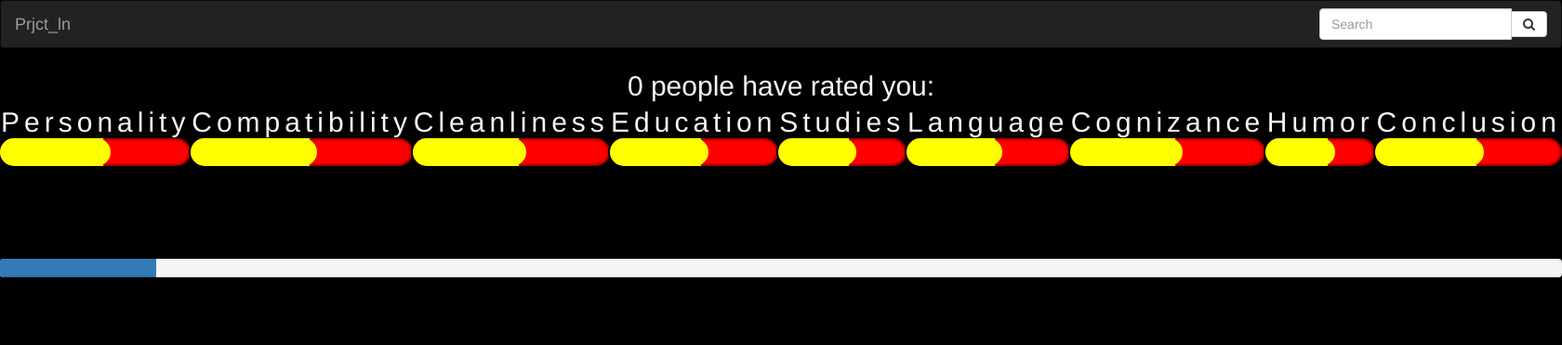
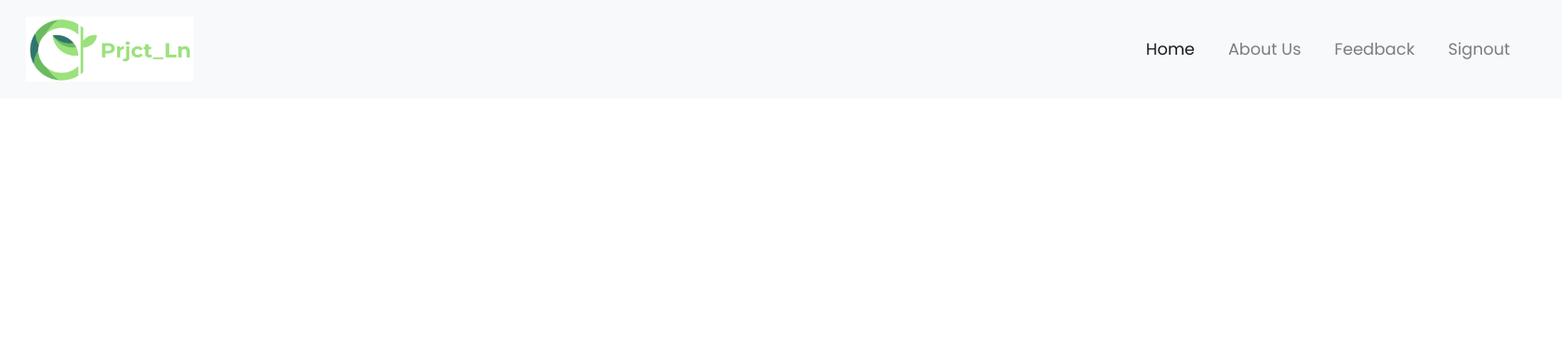
Before and after one commit to ALoneMusk/Prjct_ln, a PHP site: page /EE.php in a window 1680 px wide. Shown: the top 372 px of the page at 93% size. Run offline with PHP 8.4, Linux system fonts and the light colour scheme; the visitor is signed in with stand-in values (Sample User, id 1); data that the repository does not hold is empty; some libraries are stand-ins or nearby versions.

Commit message:
half work done

```diff
--- a/EE.php
+++ b/EE.php
@@ -1,5 +1,4 @@
 <?php
-
 session_start();
 
 $_SESSION['Back'] = $_SERVER['REQUEST_URI'];
@@ -11,7 +10,6 @@ if (!$_SESSION['authorise']) {
 	session_destroy();
 	header('Location:GetIn.php');
 }
-include("header.php");
 include("config.php");
 
 
@@ -32,11 +30,24 @@ foreach ($information as $check) {
 <html>
 <link rel="stylesheet" type="text/css" href="StyleEE.css">
 <script type="text/javascript" src="EE.js"></script>
+<meta charset="utf-8">
+<meta name="viewport" content="width=device-width, initial-scale=1">
+<link rel="stylesheet" href="https://maxcdn.bootstrapcdn.com/bootstrap/4.0.0/css/bootstrap.min.css">
+<script src="https://ajax.googleapis.com/ajax/libs/jquery/3.3.1/jquery.min.js"></script>
+<script src="https://cdnjs.cloudflare.com/ajax/libs/twitter-bootstrap/4.1.3/js/bootstrap.bundle.min.js"></script>
+<script src="https://cdnjs.cloudflare.com/ajax/libs/popper.js/1.12.9/umd/popper.min.js"></script>
+<script src="https://maxcdn.bootstrapcdn.com/bootstrap/4.0.0/js/bootstrap.min.js"></script>
+<script src="https://use.fontawesome.com/releases/v5.0.8/js/all.js"></script>
+<link rel="stylesheet" href="style.css">
+<link rel="stylesheet" href="card.css">
+<style type="text/css">
+	#card_title {
+		color: grey;
+	}
+</style>
 
 <head>
 	<title>Yes, I love Electrical. Do I?</title>
-
-
 </head>
 
 <body>
@@ -63,193 +74,115 @@ foreach ($information as $check) {
 
 
 	?>
+	<!--    Nav Bar -->
+
+	<nav class="navbar navbar-expand-md navbar-light bg-light sticky-top">
+		<div class="container-fluid">
+			<a class="navbar-brand text-primary font-weight-bold" href="#"><img src="img/logo.png" height="70" width="180"></a>
+			<button class="navbar-toggler" type="button" data-toggle="collapse" data-target="#navbarResponsive">
+				<span class="navbar-toggler-icon"></span>
+			</button>
+			<div class="collapse navbar-collapse" id="navbarResponsive">
+				<ul class="navbar-nav ml-auto">
+					<li class="nav-item active">
+						<a class="nav-link" href="First.php">Home</a>
+					</li>
+					<li class="nav-item">
+						<a class="nav-link" href="about.html">About Us</a>
+					</li>
+					<li class="nav-item">
+						<a class="nav-link" href="Issue.php">Feedback</a>
+					</li>
+					<li class="nav-item">
+						<a class="nav-link" href="signout.php">Signout</a>
+					</li>
+				</ul>
+			</div>
+		</div>
+	</nav>
+
+	<!-- nav bar ends -->
+
+	<br>
+
+	<div class="container-fluid padding">
+		<div class="row padding">
+
+			<?php foreach ($information as $info) { ?>
+				<?php if ($info['Branch'] == "EE") { ?>
+					<?php if ($info['Username'] == $username) {
+						continue; ?>
+					<?php } ?>
+					<?php $id = $info['ID']; ?>
+
+					<div class="col-md-6 col-lg-4 item">
+						<div class="card card-block d-flex">
+
+							<div class="card-body text-center ">
+								&nbsp;
+								<button class="btn btn-danger btn-lg" data-toggle="modal" data-target="#myModal"> Rate This User </button>
+								&emsp;
+								<button class="btn btn-success btn-lg" onclick="return fetchuser(' <?php echo ($id); ?> ')"> Show Ratings </button>
+								<h1 id="card_title" class="card-title text-grey"><br> <kbd><?php echo ($info['Name']); ?> </kbd></h1>
+								<h2 id="card_title" class="card-text"><br><span class="badge badge-warning"><?php echo ($info['Username']); ?></span></h2>
+								<textarea class="form-control" rows="5" id="comment" name="text" placeholder="Only the person you are sending the message to will be able to view it. Also, unless you specify your identity, he or she will not know from whom the message is."></textarea>
+								<button type="submit" name="FromMe" class="btn btn-primary">Send Private Message</button>
+							</div>
+						</div>
+					</div>
 
 
 
+					<div class="modal fade" id="myModal" role="dialog">
+						<div class="modal-dialog">
 
-	<div id="own" style="color: whitesmoke; font-size: 30px;	text-align: center;	margin-bottom: 100px;">
-		<?php echo ($countrate); ?> people have rated you:
-		<br>
-		<table>
-			<tr>
-				<td class="tbl">
-					<div align="center" style="color: whitesmoke">
-						Personality
+							<!-- Modal content-->
+							<div class="modal-content">
+								<div class="modal-header">
+									<h4 class="modal-title">Modal Header</h4>
 								</div>
-					<div align="center">
-						<input type="range" name="prsnlty" id="rng" class="slider2" min="1" max="100" value="<?php echo ($personrate); ?>">
+								<div class="modal-body">
+									<p>Some text in the modal.</p>
 								</div>
-				</td>
-				<td class="tbl">
-					<div align="center" style="color: whitesmoke">
-						Compatibility
+								<div class="modal-footer">
+									<button type="button" class="btn btn-default" data-dismiss="modal">Close</button>
 								</div>
-					<div align="center">
-						<input type="range" name="cmptblty" id="rng" class="slider2" min="1" max="100" value="<?php echo ($compatrate); ?>">
-					</div>
-				</td>
-
-				<td class="tbl">
-					<div align="center" style="color: whitesmoke">
-						Cleanliness
-					</div>
-					<div align="center">
-						<input type="range" name="clnlnss" id="rng" class="slider2" min="1" max="100" value="<?php echo ($cleanrate); ?>">
-					</div>
-				</td>
-
-				<td class="tbl">
-					<div align="center" style="color: whitesmoke">
-						Education
-					</div>
-					<div align="center">
-						<input type="range" name="dctn" id="rng" class="slider2" min="1" max="100" value="<?php echo ($edurate); ?>">
-					</div>
-				</td>
-
-				<td class="tbl">
-					<div align="center" style="color: whitesmoke">
-						Studies
-					</div>
-					<div align="center">
-						<input type="range" name="dctn" id="rng" class="slider2" min="1" max="100" value="<?php echo ($studrate); ?>">
-					</div>
-				</td>
-
-				<td class="tbl">
-					<div align="center" style="color: whitesmoke">
-						Language
-					</div>
-					<div align="center">
-						<input type="range" name="lngg" id="rng" class="slider2" min="1" max="100" value="<?php echo ($langrate); ?>">
-					</div>
-				</td>
-
-				<td class="tbl">
-					<div align="center" style="color: whitesmoke">
-						Cognizance
-					</div>
-					<div align="center">
-						<input type="range" name="cgnznc" id="rng" class="slider2" min="1" max="100" value="<?php echo ($cograte); ?>">
-					</div>
-				</td>
-
-				<td class="tbl">
-					<div align="center" style="color: whitesmoke">
-						Humor
-					</div>
-					<div align="center">
-						<input type="range" name="hmr" id="rng" class="slider2" min="1" max="100" value="<?php echo ($humorrate); ?>">
-					</div>
-				</td>
-
-				<td class="tbl">
-					<div align="center" style="color: whitesmoke">
-						Conclusion
-					</div>
-					<div align="center">
-						<input type="range" name="cnclsn" id="rng" class="slider2" min="1" max="100" value="<?php echo ($concrate); ?>">
-					</div>
-				</td>
-			</tr>
-		</table>
 							</div>
 
-	<div class="progress">
-		<div class="progress-bar" style="width:10%"></div>
-	</div><br>
+						</div>
+					</div>
 
 
 
-
-
-
-
-
-
-
-
-	<?php foreach ($information as $info) { ?>
-
-		<?php if ($info['Branch'] == "EE") { ?>
-
-			<?php if ($info['Username'] == $username) {
-
-
-				continue; ?>
-
-			<?php } ?>
-
-			<?php $id = $info['ID']; ?>
-
-
 					<form method="POST" action="Post.php">
-
 						<div>
-
-
-
 							<div id="wrap">
-
-
 								<table style="width: 100%">
-
-
-
-
-
 									<tr>
-
 										<td class="td" style="text-align: left;">
 											<button class="rolls" style="outline: none;" onclick="return fetchuser(' <?php echo ($id); ?> ')">
 												<?php echo ($info['Username']); ?>
 											</button>
 										</td>
-
-
-
-
-
-
-
-
-
 										<td class="td" style="text-align: center;">
 											<textarea class="msgs" name="FromMe">
                 Only the person you are sending the message to will be able to view it. Also, unless you specify your identity, he or she will not know from whom the message is.
                 </textarea>
 										</td>
-
-
 										<td class="td" style="text-align: right;">
 											<button class="names" style="outline: none;" onclick="return fetchuser(' <?php echo ($id); ?> ')">
 												<?php echo ($info['Name']); ?>
 											</button>
 										</td>
-
-
-
-
 									</tr>
-
 								</table>
-
 								<hr>
-
 							</div>
-
-
-
 							<div id=" <?php echo ($id); ?> " style="display: none;">
-
 								<div class="contents">
-
 									<div style="color: fuchsia; text-align: center; font-size: 40px;"> What You Think: </div>
-
 									<br>
-
 									<table>
-
 										<tr>
 											<td class="tbl">
 												<div align="center">
@@ -259,7 +192,6 @@ foreach ($information as $check) {
 													<input type="range" name="Personality" class="slider" min="1" max="100" value="20">
 												</div>
 											</td>
-
 											<td class="tbl">
 												<div align="center">
 													Compatibility
@@ -268,7 +200,6 @@ foreach ($information as $check) {
 													<input type="range" name="Compatibility" class="slider" min="1" max="100" value="20">
 												</div>
 											</td>
-
 											<td class="tbl">
 												<div align="center">
 													Cleanliness
@@ -277,7 +208,6 @@ foreach ($information as $check) {
 													<input type="range" name="Cleanliness" class="slider" min="1" max="100" value="20">
 												</div>
 											</td>
-
 											<td class="tbl">
 												<div align="center">
 													Education
@@ -286,7 +216,6 @@ foreach ($information as $check) {
 													<input type="range" name="Education" class="slider" min="1" max="100" value="20">
 												</div>
 											</td>
-
 											<td class="tbl">
 												<div align="center">
 													Studies
@@ -295,7 +224,6 @@ foreach ($information as $check) {
 													<input type="range" name="Studies" class="slider" min="1" max="100" value="20">
 												</div>
 											</td>
-
 											<td class="tbl">
 												<div align="center">
 													Language
@@ -304,8 +232,6 @@ foreach ($information as $check) {
 													<input type="range" name="Language" class="slider" min="1" max="100" value="20">
 												</div>
 											</td>
-
-
 											<td class="tbl">
 												<div align="center">
 													Cognizance
@@ -314,7 +240,6 @@ foreach ($information as $check) {
 													<input type="range" name="Cognizance" class="slider" min="1" max="100" value="20">
 												</div>
 											</td>
-
 											<td class="tbl">
 												<div align="center">
 													Humorous
@@ -323,7 +248,6 @@ foreach ($information as $check) {
 													<input type="range" name="Humorous" class="slider" min="1" max="100" value="20">
 												</div>
 											</td>
-
 											<td class="tbl">
 												<div align="center">
 													Conclusion
@@ -333,22 +257,14 @@ foreach ($information as $check) {
 												</div>
 											</td>
 										</tr>
-
 									</table>
-
 									<input type="submit" id="rate" name="<?php echo ($id); ?>" value="Submit Response" style="outline: none;">
-
+								</div>
+					</form>
+		</div>
 	</div>
 
-			</form>
-
-			<br>
-
-
-
 	<?php
-
-
 					$select = "SELECT Username FROM prjct_ln_data";
 
 					$result = mysqli_query($connect, $select);
@@ -399,19 +315,9 @@ foreach ($information as $check) {
 					}
 
 	?>
-
-
-
-
-
-
-
-			<div class="contentsact">
-
+	<div class="container">
 		<div style="color: fuchsia; text-align: center; font-size: 40px;">Others' Rating: </div>
-
 		<br>
-
 		<table>
 			<tr>
 				<td class="tbl">
@@ -430,7 +336,6 @@ foreach ($information as $check) {
 						<input type="range" name="cmptblty" id="rng" class="slider2" min="1" max="100" value="<?php echo ($compat); ?>">
 					</div>
 				</td>
-
 				<td class="tbl">
 					<div align="center">
 						Cleanliness
@@ -439,7 +344,6 @@ foreach ($information as $check) {
 						<input type="range" name="clnlnss" id="rng" class="slider2" min="1" max="100" value="<?php echo ($clean); ?>">
 					</div>
 				</td>
-
 				<td class="tbl">
 					<div align="center">
 						Education
@@ -448,7 +352,6 @@ foreach ($information as $check) {
 						<input type="range" name="dctn" id="rng" class="slider2" min="1" max="100" value="<?php echo ($edu); ?>">
 					</div>
 				</td>
-
 				<td class="tbl">
 					<div align="center">
 						Studies
@@ -457,7 +360,6 @@ foreach ($information as $check) {
 						<input type="range" name="dctn" id="rng" class="slider2" min="1" max="100" value="<?php echo ($stud); ?>">
 					</div>
 				</td>
-
 				<td class="tbl">
 					<div align="center">
 						Language
@@ -466,8 +368,6 @@ foreach ($information as $check) {
 						<input type="range" name="lngg" id="rng" class="slider2" min="1" max="100" value="<?php echo ($lang); ?>">
 					</div>
 				</td>
-
-
 				<td class="tbl">
 					<div align="center">
 						Cognizance
@@ -476,7 +376,6 @@ foreach ($information as $check) {
 						<input type="range" name="cgnznc" id="rng" class="slider2" min="1" max="100" value="<?php echo ($cog); ?>">
 					</div>
 				</td>
-
 				<td class="tbl">
 					<div align="center">
 						Humor
@@ -485,7 +384,6 @@ foreach ($information as $check) {
 						<input type="range" name="hmr" id="rng" class="slider2" min="1" max="100" value="<?php echo ($humor); ?>">
 					</div>
 				</td>
-
 				<td class="tbl">
 					<div align="center">
 						Conclusion
@@ -496,42 +394,23 @@ foreach ($information as $check) {
 				</td>
 			</tr>
 		</table>
-
-
 	</div>
-
 	<div style="text-align: center; font-size: 30px; color: whitesmoke; margin-top: 20px;">Based on <?php echo ($basis); ?> review(s).</div>
-
 	</div>
-
-
-
 	</div>
-
 	<hr>
 	<br>
 	<br>
 	<br>
-
 	</div>
-
 <?php } ?>
 <?php } ?>
-
-
-
-
-
 
 <div id="side" class="sidebar">
 	<div class="closebtn" onclick="closeSide()">&#10068</div>
 	<div class="overlay-content">
 		<div style="color: red; font-size: 25px; margin-bottom: 50px;">Messages:</div>
-
 		<?php
-
-
-
 		$selectmsg = "SELECT Username FROM prjct_ln_data";
 
 		$resultmsg = mysqli_query($connect, $selectmsg);
@@ -557,28 +436,17 @@ foreach ($information as $check) {
 
 			foreach ($displaynamemsg as $msg) {
 				if ($infomsg['Username'] === $username) {
-
-
-
-
-
 		?>
-
 					<li class="messages"> <?php echo $msg['Message']; ?></li>
-
 				<?php } ?>
 			<?php } ?>
 		<?php } ?>
-
 		<button class="buttonspan" id="signout" onclick="location.href='Signout.php'">Signout</button>
 		<br>
 		<br>
 		<button class="buttonspan" onclick="window.location.href = 'Issue.php';">Having an issue?</button>
 	</div>
 </div>
-
-
-
 </div>
 
 </body>
--- a/First.php
+++ b/First.php
@@ -10,7 +10,6 @@ if (!$_SESSION['authorise']) {
 
 $user = $_SESSION['CRN'];
 
-//include("header.php");
 include("config.php");
 
 
@@ -29,6 +28,7 @@ foreach ($information as $check) {
 ?>
 <!DOCTYPE html>
 <html>
+
 <head>
 	<meta charset="utf-8">
 	<link rel="stylesheet" href="style.css">
@@ -61,12 +61,14 @@ foreach ($information as $check) {
 			color: red;
 			text-align: center;
 		}
+
 		#zoom:hover {
 			transform-style: preserve-3d;
 			transform: rotateY(360deg);
 			transition: transform 2s;
 
 		}
+
 		.closebtn {
 			color: red;
 			cursor: pointer;
@@ -128,7 +130,7 @@ foreach ($information as $check) {
 
 		}
 
-		h3{
+		h3 {
 			color: grey;
 			font-size: 20px;
 			font-kerning: 20px;
--- a/config.php
+++ b/config.php
@@ -2,9 +2,10 @@
 
 $host = "localhost"; // Host name
 $user = "root";     // Mysql user
-$pass = "";     // password
+$pass = "may";     // password
+$db   =  "prjct_ln";
 
-$connect = mysqli_connect("$host", "$user", "$pass", "prjct_ln");
+$connect = mysqli_connect("$host", "$user", "$pass", "$db");
 if (!$connect) {
     echo "Connection error" . mysqli_connect_error();
 }
```
Also changed, not shown: img/1.jpg, img/2.jpg, img/3.jpg, img/4.jpg, img/6.jpg, img/favicon.png (added), img/logo.png, img/logo_transparent.png (added). Lines whose indentation alone changed are shown as unchanged.
